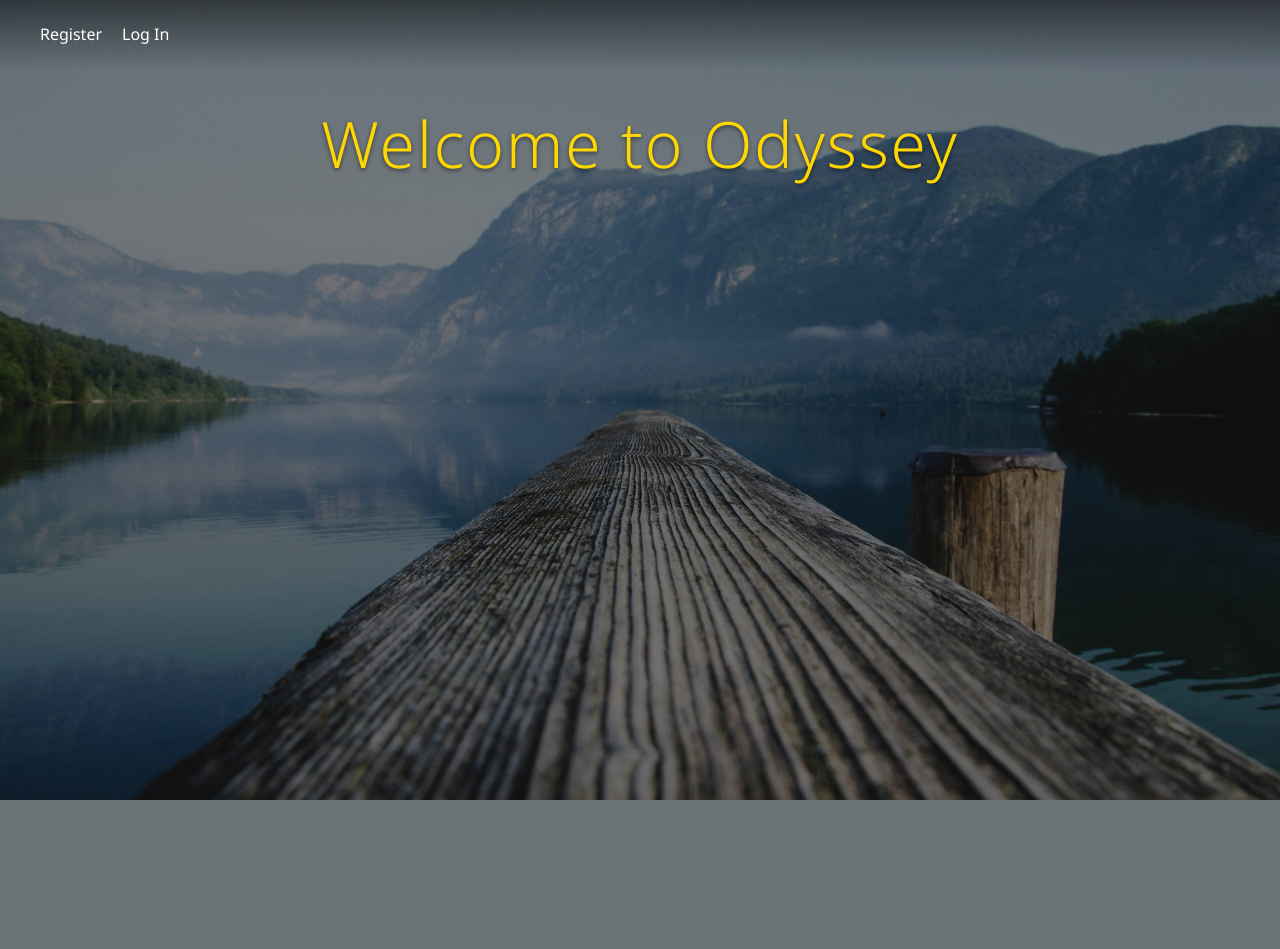
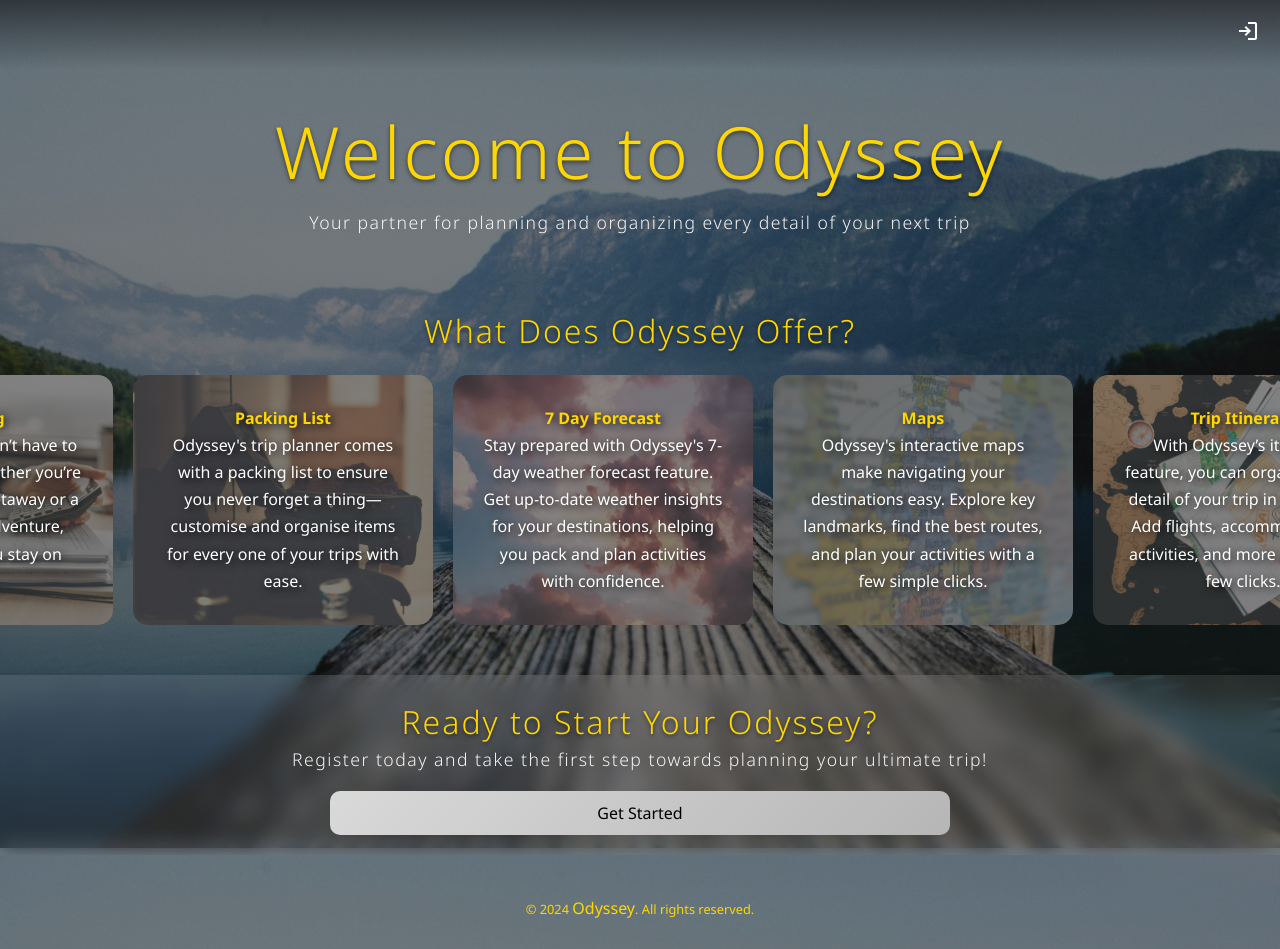
Before and after one commit to LeeJFranklin/Odyssey, a Flask app: page / in a window 1280 px wide. Before the commit the page ends 800 px from the top, so only its background shows below. Run offline with Flask 3, Linux system fonts and the light colour scheme.

Commit message:
Added landing page

```diff
--- a/routes.py
+++ b/routes.py
@@ -8,11 +8,10 @@ from utils import get_db, info_scraper, login_required
 
 def init_routes(app):
     # Landing page route
-    @app.route("/")
+    @app.route("/", methods=["GET", "POST"])
     def index():
-
-        #TODO implement a proper home page
-
+        if request.method == "POST":
+            return redirect(url_for("register"))
         return render_template("index.html")
 
     # Registering route
@@ -23,7 +22,9 @@ def init_routes(app):
 
         if request.method == "POST":
             db = get_db()
+            db.row_factory = sqlite3.Row  # Enable dictionary-like row access
             cursor = db.cursor()
+
 
             # Check if username or email already exists
             cursor.execute("SELECT * FROM users WHERE username = ? OR email = ?;", (request.form.get("username"), request.form.get("email")))
@@ -37,13 +38,14 @@ def init_routes(app):
                 "INSERT INTO users (username, email, password_hash) VALUES (?, ?, ?);",
                 (request.form.get("username"), request.form.get("email"), generate_password_hash(request.form.get("password")))
             )
+            db.commit()
+            user = cursor.lastrowid
 
-            # Commit the insert
-            db.commit()
+            # Log in the user by storing their id in the session
+            session["user_id"] = user["id"]
 
-            flash("Registration successful, please log in!", "success")
-            # Redirect to a login page or home after registration
-            return redirect(url_for("login"))
+            # Redirect to home after registration
+            return redirect(url_for("home"))
 
         return render_template("register.html")
 
@@ -79,9 +81,6 @@ def init_routes(app):
 
             # Log in the user by storing their id in the session
             session["user_id"] = user["id"]
-
-            # Close the connection once finished
-            db.close()
 
             # Redirect to home after successful login
             return redirect(url_for("home"))
--- /dev/null
+++ b/static/carousel.js
@@ -0,0 +1,42 @@
+document.addEventListener('DOMContentLoaded', function () {
+  const carousel = document.querySelector(".carousel");
+  const items = Array.from(carousel.children); // Get all carousel items
+  const itemWidth = items[0].offsetWidth + 20; // Item width plus margin
+  let currentOffset = 0; // Keeps track of the current scroll position
+
+// Duplicate items 10 times to make the carousel appear seamless
+for (let i = 0; i < 10; i++) { // Outer loop runs 10 times
+  items.forEach(item => {
+    carousel.appendChild(item.cloneNode(true)); // Clone each item and add it to the end
+  });
+}
+
+  // Set up the transition for smooth scrolling
+  carousel.style.transition = "transform 4s linear"; // Smooth continuous scrolling
+
+  // Function to move the carousel
+  function moveCarousel() {
+    currentOffset += 1; // Increment the offset for continuous scrolling
+
+    // Apply the transform for smooth movement
+    carousel.style.transform = `translateX(-${currentOffset}px)`;
+
+    // Reset when all items have scrolled past
+    if (currentOffset >= items.length * (itemWidth * items.length)) {
+      currentOffset = 0; // Reset the offset to create a seamless loop
+      carousel.style.transition = "reverse"; // Temporarily disable transition
+      carousel.style.transform = `translateX(0)`; // Reset position to the start
+
+      // Re-enable the transition after the reset
+      setTimeout(() => {
+        carousel.style.transition = "transform 4s linear";
+      }, 10);
+    }
+
+    // Request the next animation frame
+    requestAnimationFrame(moveCarousel);
+  }
+
+  // Start the carousel animation
+  moveCarousel();
+});
--- a/static/script.js
+++ b/static/script.js
@@ -1,6 +1,6 @@
 // Function for checking if username is valid
 const usernameIsValid = (username) => {
-    return /^[^\s]+$/.test(username);
+    return /^[a-zA-Z0-9]+$/.test(username);
 };
 
 // Function for checking if email address is valid
@@ -25,7 +25,7 @@ const shakeError = (object) => {
     };
 
 // Registration form validation
-document.getElementById("register-form")?.addEventListener("submit", function(event) {
+document.getElementById("register-form")?.addEventListener("submit", async function(event) {
     const registerUsername = document.getElementById("register-username");
     const registerEmail = document.getElementById("register-email")
     const registerPass = document.getElementById("register-password");
@@ -34,6 +34,7 @@ document.getElementById("register-form")?.addEventListener("submit", function(ev
     const emailError = document.getElementById("reg-email-error");
     const passwordError = document.getElementById("reg-password-error");
     const confirmPasswordError = document.getElementById("confirm-reg-password-error");
+    const errorBox = document.getElementById("reg-error-box");
     const registerWindow = document.getElementById("register-window");
 
     // Clear previous error messages
@@ -41,36 +42,44 @@ document.getElementById("register-form")?.addEventListener("submit", function(ev
     emailError.innerHTML = "";
     passwordError.innerHTML = "";
     confirmPasswordError.innerHTML = "";
+    errorBox.innerHTML = "";
+    errorBox.classList.remove("error-box");
 
     // Prevent submission if there are validation errors
     let validationError = false;
 
     if (registerUsername.value.trim() === "") {
+        registerUsername.value = "";
         usernameError.innerHTML = "Required";
         validationError = true;
     } else if (!usernameIsValid(registerUsername.value)) {
-        usernameError.innerHTML = "Username must not contain spaces";
+        errorBox.classList.add("error-box")
+        errorBox.innerHTML = "Usernames must be alphanumeric";
         validationError = true;
     };
 
     if (registerEmail.value.trim() === "") {
+        registerEmail.value = "";
         emailError.innerHTML = "Required";
         validationError = true;
     } else if (!emailIsValid(registerEmail.value)) {
-        emailError.innerHTML = "Enter a valid email addess";
+        errorBox.classList.add("error-box")
+        errorBox.innerHTML = "Enter a valid email addess";
         validationError = true;
     };
 
     if (registerPass.value.trim() === "") {
+        registerPass.value = "";
         passwordError.innerHTML = "Required";
         validationError = true;
     } else if (!passwordIsValid(registerPass.value)) {
-        passwordError.innerHTML = "Password must be 8+ characters with 1 uppercase, 1 lowercase, 1 number, and 1 special character";
+        errorBox.classList.add("error-box")
+        errorBox.innerHTML = "Password must be 8+ characters with 1 uppercase, 1 lowercase, 1 number, and 1 special character";
         validationError = true;
     };
 
     if (confirmRegisterPass.value != registerPass.value) {
-        confirmPasswordError.innerHTML = "Passwords do not match";
+        errorBox.innerHTML = "Passwords do not match";
         validationError = true;
     };
 
--- a/static/styles.css
+++ b/static/styles.css
@@ -29,6 +29,21 @@ main {
     padding: 20px;
 }
 
+header {
+    text-align: center;
+}
+
+footer {
+    margin-top: 20px;
+    text-align: center;
+    position: relative;
+    bottom: 0;
+}
+
+footer p {
+    font-size: 0.8rem !important;
+}
+
 .top-div {
     width: 65vw;
     display: block;
@@ -165,6 +193,13 @@ main {
     padding: 20px;
     background: rgba(255, 255, 255, 0.1);
     border-radius: 15px;
+    box-shadow: 0 8px 16px rgba(0, 0, 0, 0.2);
+    backdrop-filter: blur(10px);
+}
+
+.strip-glass-div {
+    padding: 20px;
+    background: rgba(255, 255, 255, 0.1);
     box-shadow: 0 8px 16px rgba(0, 0, 0, 0.2);
     backdrop-filter: blur(10px);
 }
@@ -220,7 +255,7 @@ main {
 }
 
 .spacer-div {
-    margin-bottom: 30px;
+    margin-bottom: 50px;
 }
 
 /* Ensure Divs Stay Side by Side */
@@ -241,10 +294,10 @@ h1, h2, h3 {
 }
 
 h1 {
-    font-size: 4rem;
+    font-size: 4.5rem;
     font-weight: 300;
     text-align: center;
-    letter-spacing: 2px;
+    letter-spacing: 3px;
 }
 
 h2 {
@@ -280,10 +333,35 @@ a:hover {
     color: #ffffff;
 }
 
+.tagline-text {
+    margin-top: -20px;
+    font-size: 1.1rem !important;
+    font-weight: 300;
+    letter-spacing: 1.5px;
+}
+
+.thinner-text {
+    font-size: 2rem !important;
+    font-weight: 300 !important;
+}
+
 .error {
-    margin: 0px;
+    margin: 0rem;
+    margin-left: -7rem;
     color: #ff0000 !important;
+    font-size: 0.9rem !important;
     font-style: italic;
+}
+
+.error-box {
+    background-color: #ff0000;
+    color: #ffffff;
+    border: none;
+    border-radius: 10px;
+    padding: 10px;
+    margin-bottom: 10px;
+    font-size: 0.9rem;
+    width: 190px;
 }
 
 .yellow-text {
@@ -384,9 +462,11 @@ a:hover {
     z-index: 1000;
 }
 
-.nav-bar-left, .nav-bar-right {
+.nav-bar-right {
+    width: 100vw;
     display: flex;
-    align-items: center;
+    justify-content: right;
+    text-align: end;
 }
 
 .nav-bar-right a {
@@ -517,6 +597,48 @@ a:hover {
     animation: shake 0.5s ease-in-out;
 }
 
+.carousel {
+    display: flex;
+    transition: transform 0.2s ease-in-out;
+}
+
+.carousel-container {
+    width: 100vw;
+    overflow: hidden;
+    position: relative;
+}
+
+.carousel-item {
+    position: relative;
+    min-width: 300px;
+    height: 250px;
+    margin-left: 10px;
+    margin-right: 10px;
+    border-radius: 15px;
+    overflow: hidden;
+    text-align: center;
+}
+
+.carousel-item img {
+    width: 100%;
+    height: 100%;
+    filter: contrast(0.5) brightness(0.7);
+    object-fit: cover;
+    border-radius: 10px;
+}
+
+.text-overlay {
+    position: absolute;
+    width: 240px;
+    top: 50%;
+    left: 50%;
+    transform: translate(-50%, -50%);
+    color: white;
+    font-size: 1em;
+    text-shadow: 2px 2px 8px rgba(0, 0, 0, 0.9);
+    z-index: 10;
+}
+
 /* Responsive Design */
 @media (max-width: 768px) {
     .div-leftside, .div-rightside {
--- a/templates/index.html
+++ b/templates/index.html
@@ -6,8 +6,49 @@
 
 {% block content %}
 
-    <form action="/" method="get">
+    <header class="spacer-div">
         <h1>Welcome to Odyssey</h1>
-    </form>
+        <p class="tagline-text">Your partner for planning and organizing every detail of your next trip</p>
+    </header>
+    <h2 class="thinner-text">What Does Odyssey Offer?</h2>
+    <div class="carousel-container">
+        <div class="carousel spacer-div">
+            <div class="carousel-item">
+                <img src="/static/images/itinerary.jpg" alt="Itinerary Picture">
+                <p class="text-overlay"><strong class="yellow-text">Trip Itinerary</strong><br>With Odyssey’s itinerary feature, you can organise every detail of your trip in one place. Add flights, accommodations, activities, and more with just a few clicks.</p>
+            </div>
+            <div class="carousel-item">
+                <img src="/static/images/budgeting.jpg" alt="Budgeting Picture">
+                <p class="text-overlay"><strong class="yellow-text">Budgeting</strong><br>Planning a trip doesn’t have to break the bank. Whether you’re planning a luxury getaway or a budget-friendly adventure, Odyssey helps you stay on budget.</p>
+            </div>
+            <div class="carousel-item">
+                <img src="/static/images/packing.jpg" alt="Packing Picture">
+                <p class="text-overlay"><strong class="yellow-text">Packing List</strong><br>Odyssey's trip planner comes with a packing list to ensure you never forget a thing—customise and organise items for every one of your trips with ease.</p>
+            </div>
+            <div class="carousel-item">
+                <img src="/static/images/weather.jpg" alt="Weather Picture">
+                <p class="text-overlay"><strong class="yellow-text">7 Day Forecast</strong><br>Stay prepared with Odyssey's 7-day weather forecast feature. Get up-to-date weather insights for your destinations, helping you pack and plan activities with confidence.</p>
+            </div>
+            <div class="carousel-item">
+                <img src="/static/images/map.jpg" alt="Map Picture">
+                <p class="text-overlay"><strong class="yellow-text">Maps</strong><br>Odyssey's interactive maps make navigating your destinations easy. Explore key landmarks, find the best routes, and plan your activities with a few simple clicks.</p>
+            </div>
+        </div>
+        <div class="strip-glass-div center-align">
+            <h2 class="thinner-text">Ready to Start Your Odyssey?</h2>
+            <p class="tagline-text">Register today and take the first step towards planning your ultimate trip!</p>
+            {% if session["user_id"] %}
+                <a href="/home">
+                    <button class="grey-btn">Go To Your Homepage</button>
+                </a>
+            {% else %}
+            <form action="/" method="post">
+                <a href="/register">
+                    <button class="grey-btn">Get Started</button>
+                </a>
+            </form>
+            {% endif %}
+        </div>
+    </div>
 
 {% endblock %}
--- a/templates/layout.html
+++ b/templates/layout.html
@@ -12,7 +12,7 @@
          crossorigin=""/>
 
         <!-- Link to Google font API -->
-        <link rel="stylesheet" href="https://fonts.googleapis.com/css2?family=Material+Symbols+Outlined:opsz,wght,FILL,GRAD@20..48,100..700,0..1,-50..200&icon_names=add,arrow_back_ios,bedtime,calendar_today,check,close,delete,edit,home,logout,rainy,settings,sunny" />
+        <link rel="stylesheet" href="https://fonts.googleapis.com/css2?family=Material+Symbols+Outlined:opsz,wght,FILL,GRAD@20..48,100..700,0..1,-50..200&icon_names=add,arrow_back_ios,bedtime,calendar_today,check,close,delete,edit,home,login,logout,rainy,settings,sunny" />
 
         <link rel="icon" href="/static/images/favicon.ico">
         <link rel="preload" href="/static/images/landing-background.jpg" as="image">
@@ -21,22 +21,14 @@
     <header class="app-header">
         <nav class="nav-bar-global">
             {% if session["user_id"] %}
-            <div class="nav-bar-left">
+            <div class="nav-bar-right">
             </div>
             {% else %}
-            <div class="nav-bar-left">
             <div class="nav-bar-right">
                 <ul class="list-style-none">
                     <li>
-                        <a href="/register">
-                            <span>Register</span>
-                        </a>
-                    </li>
-                </ul>
-                <ul class="list-style-none">
-                    <li>
                         <a href="/login">
-                            <span>Log In</span>
+                            <span class="material-symbols-outlined">login</span>
                         </a>
                     </li>
                 </ul>
@@ -50,6 +42,10 @@
             {% endblock %}
         </main>
     </body>
+    <footer>
+        <p class="yellow-text">&copy; 2024 <a href="/">Odyssey</a>. All rights reserved.</p>
+        <br>
+    </footer>
 
     <!-- Leaflet JavaScript file -->
     <script src="https://unpkg.com/leaflet@1.9.4/dist/leaflet.js"
@@ -57,5 +53,6 @@
      crossorigin=""></script>
 
     <!-- Local JavaScript file -->
+    <script src="/static/carousel.js"></script>
     <script src="/static/script.js"></script>
 </html>
--- a/templates/login.html
+++ b/templates/login.html
@@ -13,6 +13,7 @@
             <input id="username" name="username" class="input-field" autofocus autocomplete="off" placeholder="Username" type="text">
             <p id="password-error" class="error"></p>
             <input id="password" name="password" class="input-field" autocomplete="off" placeholder="Password" type="password">
+            <div id="login-error-box" class=""></div>
             <button class="orange-btn" type="submit">Log In</button>
         </div>
     </form>
--- a/templates/register.html
+++ b/templates/register.html
@@ -1,7 +1,7 @@
 {% extends "layout.html" %}
 
 {% block title %}
-    Resgister
+    Register
 {% endblock %}
 
 {% block content %}
@@ -12,11 +12,12 @@
             <p id="reg-user-error" class="error"></p>
             <input id="register-username" name="username" class="input-field" autofocus autocomplete="off" placeholder="Username" type="text">
             <p id="reg-email-error" class="error"></p>
-            <input id="register-email" name="email" class="input-field" autocomplete="off" placeholder="example@email.com" type="email">
+            <input id="register-email" name="email" class="input-field" autocomplete="off" placeholder="example@email.com" type="text">
             <p id="reg-password-error" class="error"></p>
             <input id="register-password" name="password" class="input-field" autocomplete="off" placeholder="Password" type="password">
             <p id="confirm-reg-password-error" class="error"></p>
             <input id="confirm-register-password" name="confirm-password" class="input-field" autocomplete="off" placeholder="Confirm Password" type="password">
+            <div id="reg-error-box" class=""></div>
             <button class="orange-btn" type="submit">Register</button>
         </div>
     </form>
--- a/templates/settings.html
+++ b/templates/settings.html
@@ -6,7 +6,7 @@
 
 {% block content %}
 
-    <div class="header">
+    <div class="settings-header">
         <h2>Settings</h2>
         <a href="/home"><span class="material-symbols-outlined">home</span></a>
     </div>
--- a/utils.py
+++ b/utils.py
@@ -61,7 +61,6 @@ def info_scraper(loc):
             "This is an accepted version of this page",
             "Cork or CORK may refer to:",
             "d)",
-            "New York most commonly refers to: New York may also refer to:",
             "ˈheɾɑ] ⓘ) ",
             "ʒɐˈneɾu] ⓘ)",
             "Z-goh, GLASS- ; Scottish Gaelic: Glaschu ) "
```
Also changed, not shown: other parts of static/styles.css (+45 -5 lines), .cache.sqlite, static/images/budgeting.jpg (added), static/images/itinerary.jpg (added), static/images/map.jpg (added), static/images/packing.jpg (added), static/images/weather.jpg (added).
